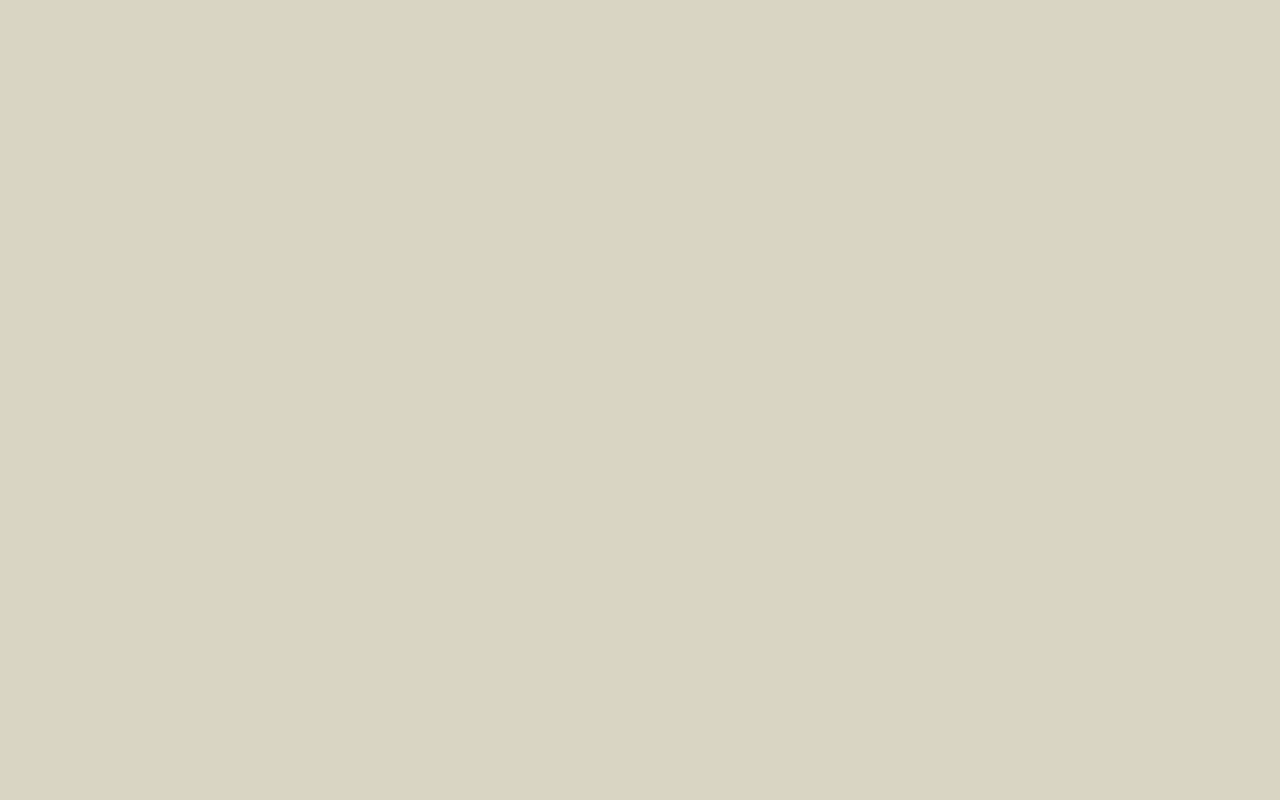
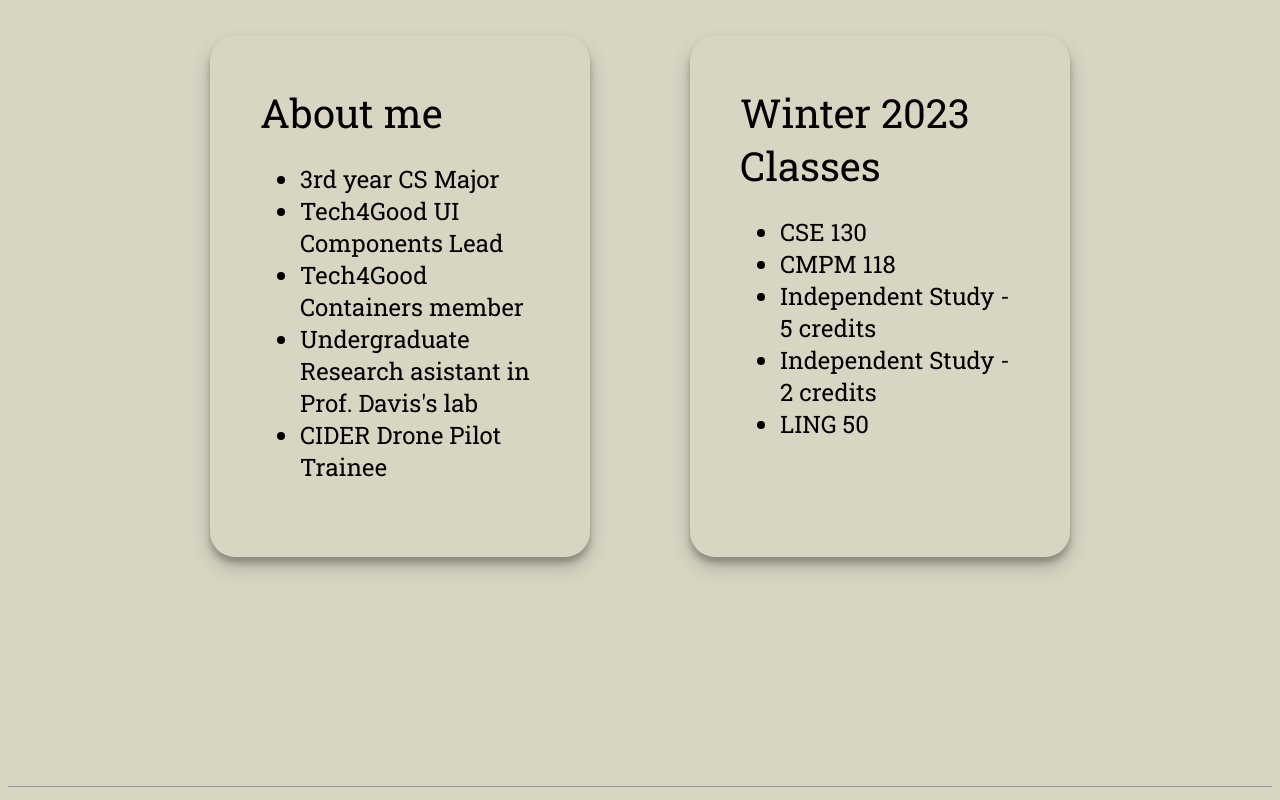
Before and after one commit to msong36/portfolio, an Angular app in the folder app/: page / in a window 1280 px wide. Shown: the part 400-1200 px from the top of the page. Built offline with nearby package versions, Linux system fonts and the light colour scheme.

Commit message:
added about me section

```diff
--- a/app/package.json
+++ b/app/package.json
@@ -10,7 +10,7 @@
   },
   "private": true,
   "dependencies": {
-    "@angular/animations": "^14.2.0",
+    "@angular/animations": "^14.2.11",
     "@angular/common": "^14.2.0",
     "@angular/compiler": "^14.2.0",
     "@angular/core": "^14.2.0",
@@ -19,7 +19,6 @@
     "@angular/platform-browser-dynamic": "^14.2.0",
     "@angular/router": "^14.2.0",
     "rxjs": "~7.5.0",
-    "tslib": "^2.3.0",
     "zone.js": "~0.11.4"
   },
   "devDependencies": {
@@ -34,6 +33,7 @@
     "karma-coverage": "~2.2.0",
     "karma-jasmine": "~5.1.0",
     "karma-jasmine-html-reporter": "~2.0.0",
+    "tslib": "^2.4.1",
     "typescript": "~4.7.2"
   }
 }
--- a/app/src/app/app.component.html
+++ b/app/src/app/app.component.html
@@ -46,7 +46,8 @@
 
   <app-landing-card id="landing-card"></app-landing-card>
   <div class="divider"></div>
-  <app-projects id="project-grid"></app-projects>
+
+  <app-projects class="pg" id="project-grid"></app-projects>
   <div class="line"></div>
 
 </div>
--- a/app/src/app/app.component.scss
+++ b/app/src/app/app.component.scss
@@ -59,12 +59,16 @@
   }
 
   .divider {
-    height: 100vh;
+    height: 10vh;
     border-bottom: 1px solid var(--line);
   }
   .line {
     height: 10vh;
     border-bottom: 1px solid var(--line);
+  }
+
+  #project-grid {
+    width: 100vw;
   }
 
   @media screen and (max-width: 768px) {
--- a/app/src/app/app.module.ts
+++ b/app/src/app/app.module.ts
@@ -7,6 +7,7 @@
 import { ProjectsComponent } from './projects/projects.component';
 import { ProjectCardComponent } from './project-card/project-card.component';
 import { ProjectDetailsComponent } from './project-details/project-details.component';
+import { ProjectDetailedComponent } from './project-detailed/project-detailed.component';
 
 @NgModule({
   declarations: [
@@ -14,7 +15,8 @@
     LandingCardComponent,
     ProjectsComponent,
     ProjectCardComponent,
-    ProjectDetailsComponent
+    ProjectDetailsComponent,
+    ProjectDetailedComponent
   ],
   imports: [
     BrowserModule,
--- a/app/src/app/landing-card/landing-card.component.html
+++ b/app/src/app/landing-card/landing-card.component.html
@@ -3,4 +3,44 @@
     <div id="highlight"></div>
     <div class=tracking-in-expand>Minsuk Song</div>
   </div>
-</div>
+
+  <div class="about">
+    <div class="body-container">
+      <div class="about-me">
+        <div class="subheading">
+          About me
+        </div>
+
+        <ul>
+          <li>3rd year CS Major</li>
+          <li>Tech4Good UI Components Lead</li>
+          <li>Tech4Good Containers member</li>
+          <li>Undergraduate Research asistant in Prof. Davis's lab</li>
+          <li>CIDER Drone Pilot Trainee </li>
+        </ul>
+
+      </div>
+      <div class="classes">
+        <div class="subheading">
+          Winter 2023 Classes
+        </div>
+        <ul>
+          <li>
+            CSE 130
+          </li>
+          <li>
+            CMPM 118
+          </li>
+          <li>
+            Independent Study - 5 credits
+          </li>
+          <li>
+            Independent Study - 2 credits
+          </li>
+          <li>
+            LING 50
+          </li>
+        </ul>
+      </div>
+    </div>
+  </div>
--- a/app/src/app/landing-card/landing-card.component.scss
+++ b/app/src/app/landing-card/landing-card.component.scss
@@ -48,6 +48,55 @@
     }
   }
 
+  .about {
+    display: flex;
+    flex-direction: column;
+    width: 75vw;
+    min-height: 50vh;
+    font-family: "Roboto Slab", serif;
+    margin-top: 5%;
+    padding: 25px;
+    .heading {
+      font-size: 4vh;
+      color: var(--accent-dark);
+      padding: 25px;
+      border-bottom: 1px solid var(--line);
+    }
+
+    .body-container {
+      display: flex;
+      flex-direction: row;
+      row-gap: 15px;
+      height: 100%;
+      width: 100%;
+      padding: 25px;
+      font-size: 3vh;
+      gap: 100px;
+
+      .subheading {
+        font-size: 5vh;
+      }
+      .about-me {
+        display: flex;
+        flex-direction: column;
+        padding: 50px;
+        min-height: 100%;
+        width: 50%;
+        box-shadow: rgba(0, 0, 0, 0.19) 0px 10px 20px, rgba(0, 0, 0, 0.23) 0px 6px 6px;
+        border-radius: 25px;
+      }
+      .classes {
+        display: flex;
+        flex-direction: column;
+        padding: 50px;
+        min-height: 100%;
+        width: 50%;
+        box-shadow: rgba(0, 0, 0, 0.19) 0px 10px 20px, rgba(0, 0, 0, 0.23) 0px 6px 6px;
+        border-radius: 25px;
+      }
+    }
+  }
+
   @media screen and (max-width: 768px) {
     .main-text {
       font-size: 7vh;
--- /dev/null
+++ b/app/src/app/project-detailed/project-detailed.component.html
@@ -0,0 +1 @@
+<p>project-detailed works!</p>
--- /dev/null
+++ b/app/src/app/project-detailed/project-detailed.component.ts
@@ -0,0 +1,15 @@
+import { Component, OnInit } from '@angular/core';
+
+@Component({
+  selector: 'app-project-detailed',
+  templateUrl: './project-detailed.component.html',
+  styleUrls: ['./project-detailed.component.scss']
+})
+export class ProjectDetailedComponent implements OnInit {
+
+  constructor() { }
+
+  ngOnInit(): void {
+  }
+
+}
--- a/app/src/app/projects/projects.component.html
+++ b/app/src/app/projects/projects.component.html
@@ -50,7 +50,6 @@
         </div>
       </a>
     </div>
+  </div>
 
-
-  </div>
 </div>
--- a/app/src/app/projects/projects.component.ts
+++ b/app/src/app/projects/projects.component.ts
@@ -1,4 +1,5 @@
 import { Component, OnInit } from '@angular/core';
+import { delay } from 'rxjs';
 import { projects } from '../projects/projects';
 
 @Component({
@@ -21,21 +22,24 @@
 
   tileClick (id : number){
     switch (id) {
+      case 0: {
+        break;
+      }
       case 5: {
         window.scrollTo(0, 0);
         break;
       }
-      default: {
+      /*default: {
         //alert ("id for " + id + " received");
         document.getElementById(id.toString())?.classList.add("slide-in-right");
           let table = document.getElementById('target') as HTMLInputElement;
         var property = projects[id].name;
         alert(JSON.stringify(property));
 
-        table.innerHTML = "HELLO";
+        //table.innerHTML = "HELLO";
         //table?.classList.add('bg-yellow');
         break;
-      }
+      }*/
     }
   }
 
```
Also changed, not shown: app/src/app/project-detailed/project-detailed.component.scss (added), 2 other files (tests, documents, lock files or other folders).
